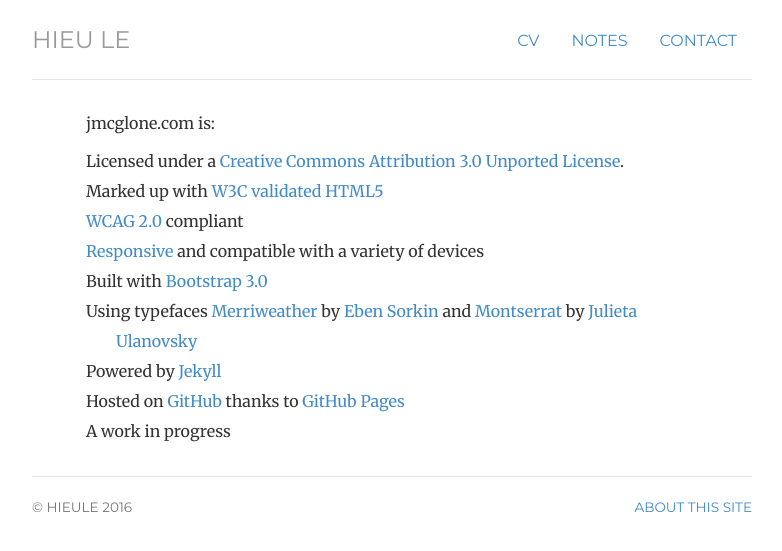
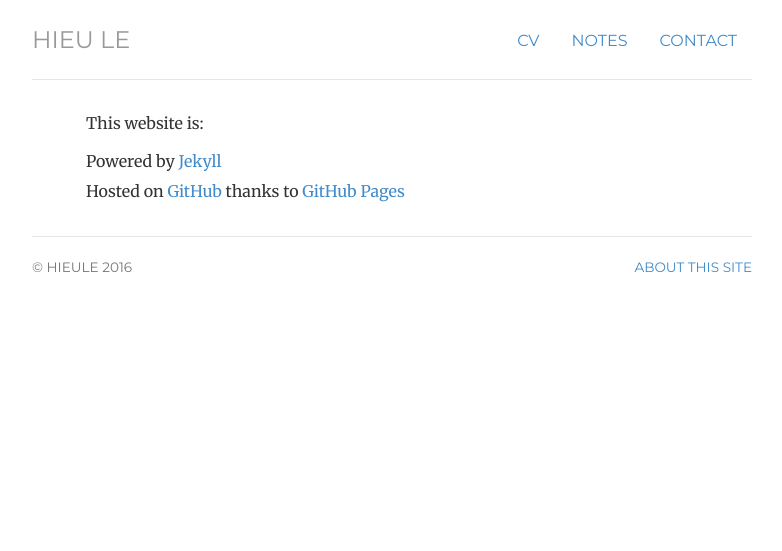
Before and after one commit to hieule22/hieule22.github.io, a Jekyll site: the page built from about/index.html, in a window 1280 px wide. Shown: the top 551 px of the page, without its empty margins (248-1030 px from the left). Built offline with Jekyll 4.4.1, drawn with Linux system fonts in a browser that asks for light colours.

Commit message:
Update about

```diff
--- a/about/index.html
+++ b/about/index.html
@@ -6,18 +6,11 @@
 
   <div class="about">
 
-    <p>jmcglone.com is:</p>
+    <p>This website is:</p>
 
       <ul class="list-unstyled">
-        <li>Licensed under a <a rel="license" href="http://creativecommons.org/licenses/by/3.0/deed.en_US">Creative Commons Attribution 3.0 Unported License</a>. </li>
-        <li>Marked up with <a href="http://validator.w3.org/check?uri=http%3A%2F%2Fjmcglone.com%2F" title="HTML5 Validator">W3C validated HTML5</a></li>
-        <li><a href="http://www.w3.org/TR/WCAG20/" title="WCAG 2.0">WCAG 2.0</a> compliant</li>
-        <li><a href="http://alistapart.com/article/responsive-web-design" title="Responsive Web Design at A List Apart">Responsive</a> and compatible with a variety of devices</li>
-        <li>Built with <a href="http://getbootstrap.com/" title="Bootstrap 3.0">Bootstrap 3.0</a></li>
-        <li>Using typefaces <a href="http://www.google.com/fonts/specimen/Merriweather" title ="Merriweather">Merriweather</a> by <a href="https://plus.google.com/106288796449831139244/about" title="Eben Sorkin">Eben Sorkin</a> and <a href="http://www.google.com/fonts/specimen/Montserrat" title="Montserrat">Montserrat</a> by <a href="http://www.zkysky.com.ar/" title="ZkySky Design">Julieta Ulanovsky</a></li>
         <li>Powered by <a href="http://jekyllrb.com/" title="Jekyll">Jekyll</a></li>
         <li>Hosted on <a href="http://github.com/jmcglone/jmcglone.github.io" title="This site hosted on GitHub">GitHub</a> thanks to <a href="http://pages.github.com/" title="GitHub Pages">GitHub Pages</a></li>
-        <li>A work in progress</li>
       </ul>
 
   </div>
```
